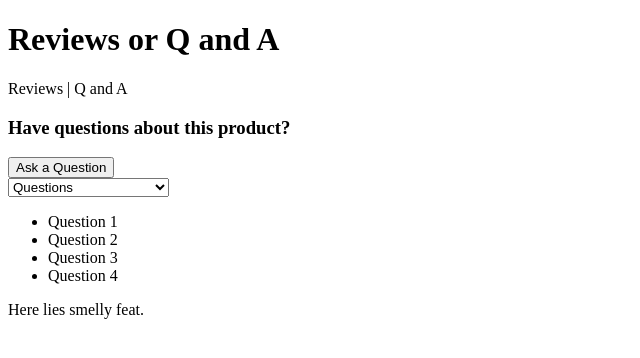
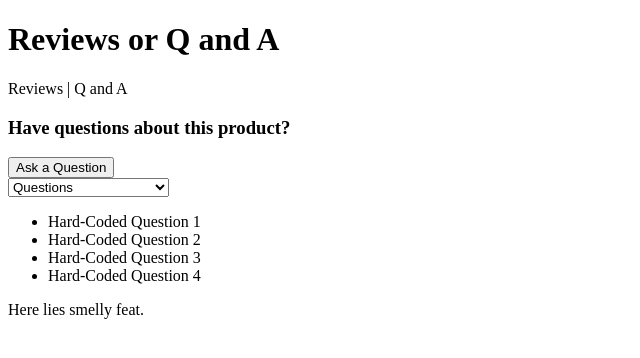
Before and after one commit to feat-backendcountry/component-jeremy, a React app: page / in a window 1280 px wide. Both pictures are taken after a click on the element "Q and A". Shown: the top 358 px of the page, without its empty margins (0-640 px from the left). Built offline with nearby package versions, Linux system fonts and the light colour scheme; no server answers; the HTML template or start-up script is replaced by a standard one.

Commit message:
[prog] building out frontend

```diff
--- a/client/src/components/QAView.jsx
+++ b/client/src/components/QAView.jsx
@@ -10,10 +10,10 @@ const QAView = (props) =>
       <option>Unanswered Questions</option>
     </select>
     <ul>
-      <li>Question 1</li>
-      <li>Question 2</li>
-      <li>Question 3</li>
-      <li>Question 4</li>
+      <li>Hard-Coded Question 1</li>
+      <li>Hard-Coded Question 2</li>
+      <li>Hard-Coded Question 3</li>
+      <li>Hard-Coded Question 4</li>
     </ul>
   </div>;
 
```
